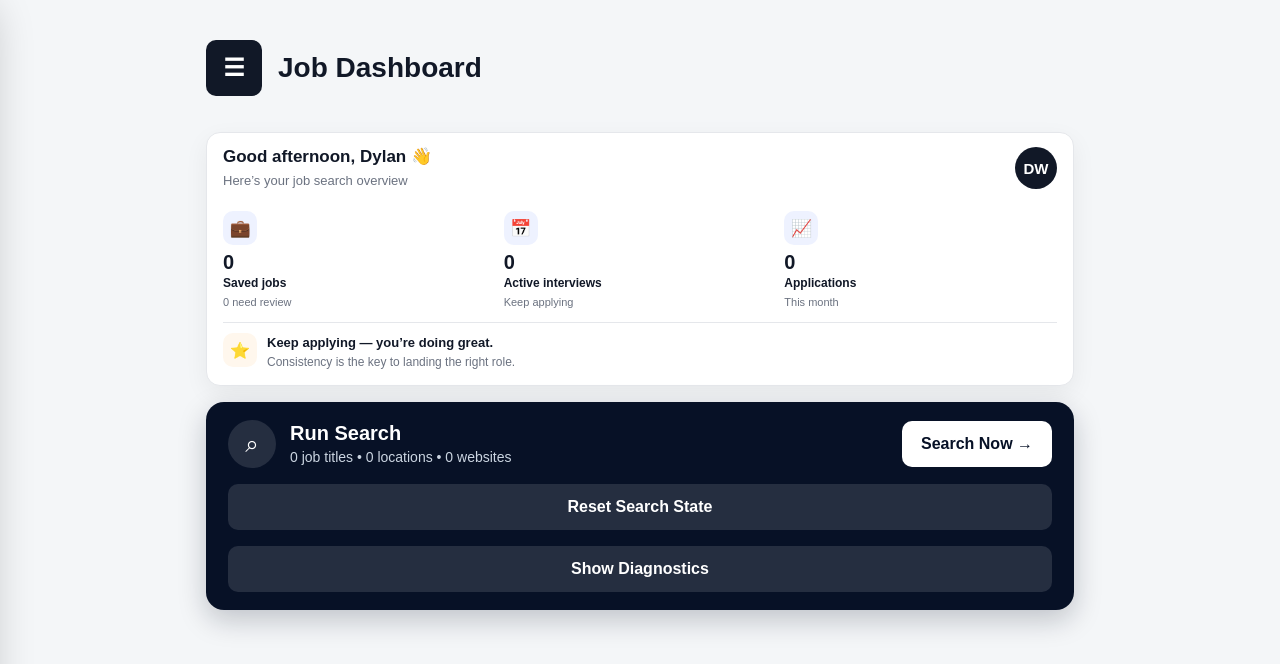
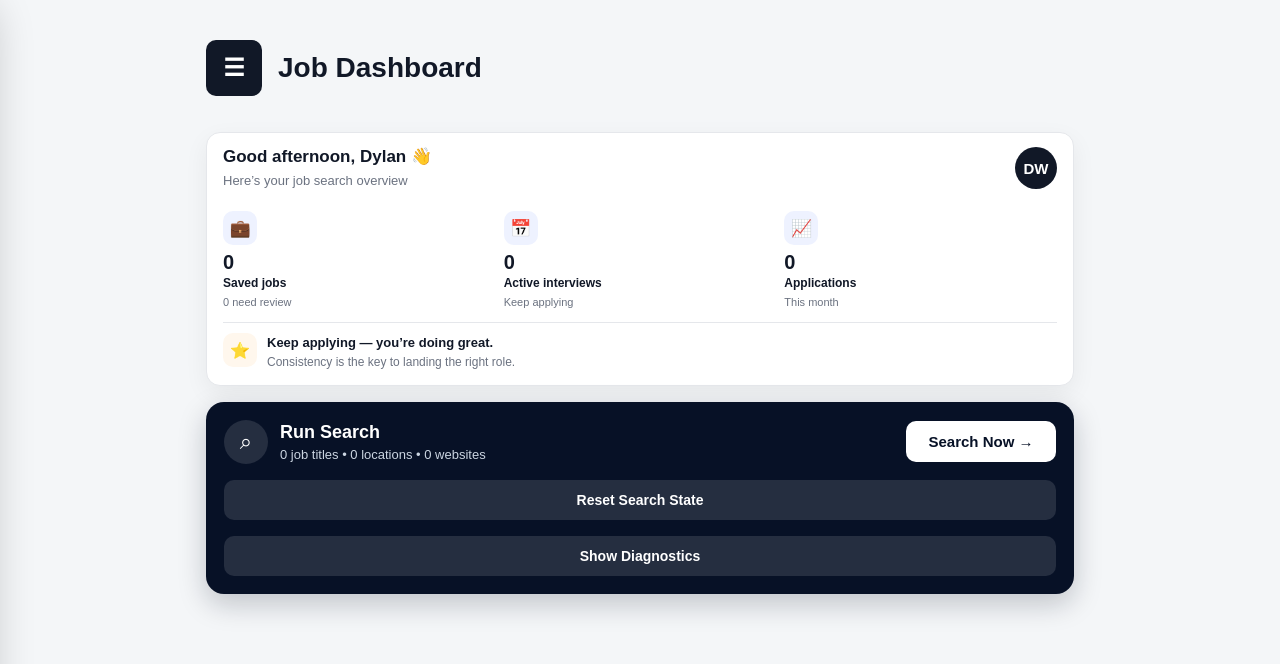
Before and after one commit to dcast-gif/Job-Watcher, a Next.js app: page / in a window 1280 px wide. Shown: the top 664 px of the page. Built offline with nearby package versions, Linux system fonts and the light colour scheme.

Commit message:
Update globals.css

```diff
--- a/app/globals.css
+++ b/app/globals.css
@@ -802,3 +802,34 @@ select {
     width: 100%;
   }
 }
+.searchActionCard {
+  padding: 18px;
+}
+
+.searchActionLeft {
+  gap: 12px;
+}
+
+.searchActionCard h2 {
+  font-size: 18px;
+}
+
+.searchActionCard p {
+  font-size: 13px;
+}
+
+.searchIconCircle {
+  width: 44px;
+  height: 44px;
+  font-size: 22px;
+}
+
+.searchNowButton {
+  padding: 12px 16px;
+  font-size: 15px;
+}
+
+.secondaryActionButton {
+  padding: 12px 16px;
+  font-size: 14px;
+}
```
